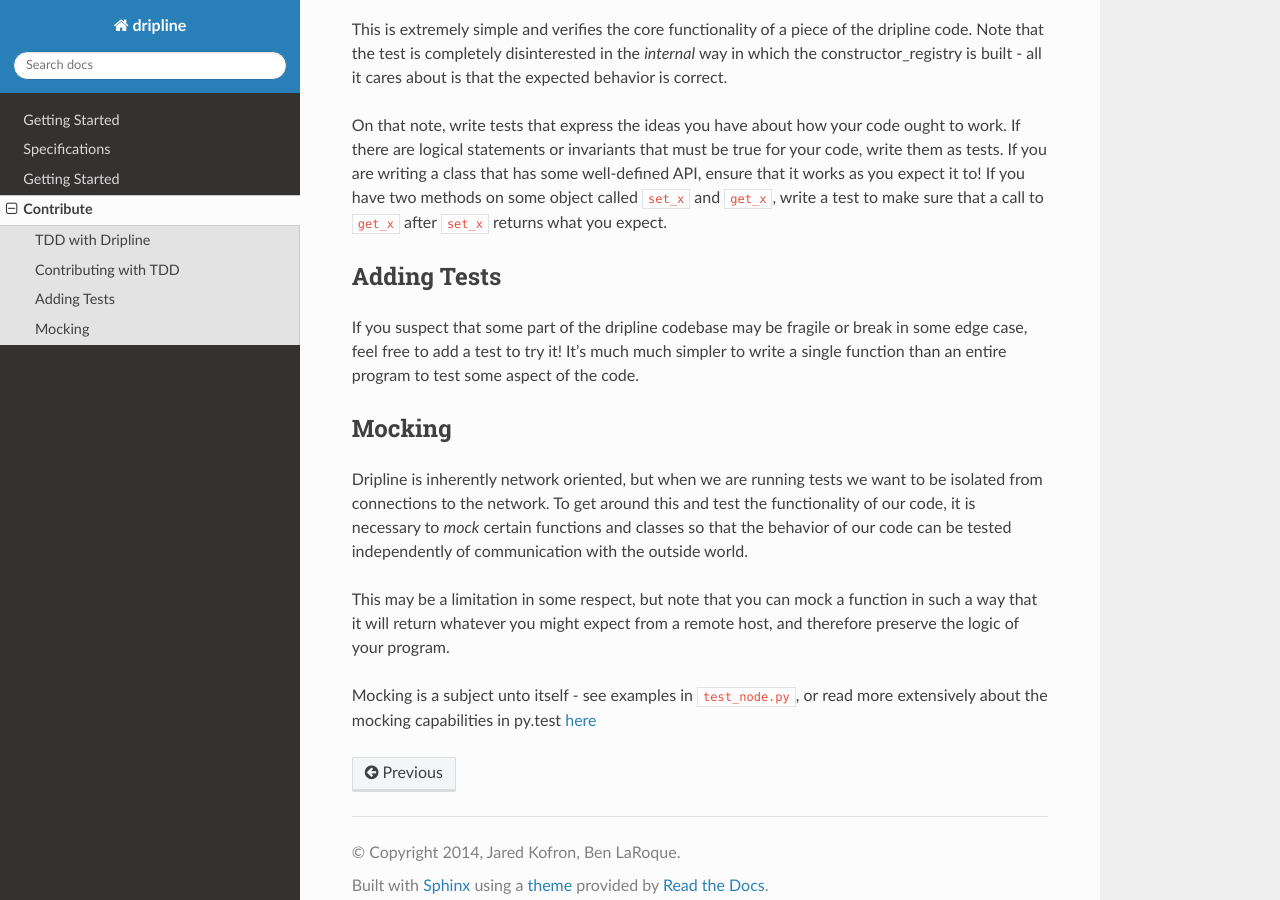
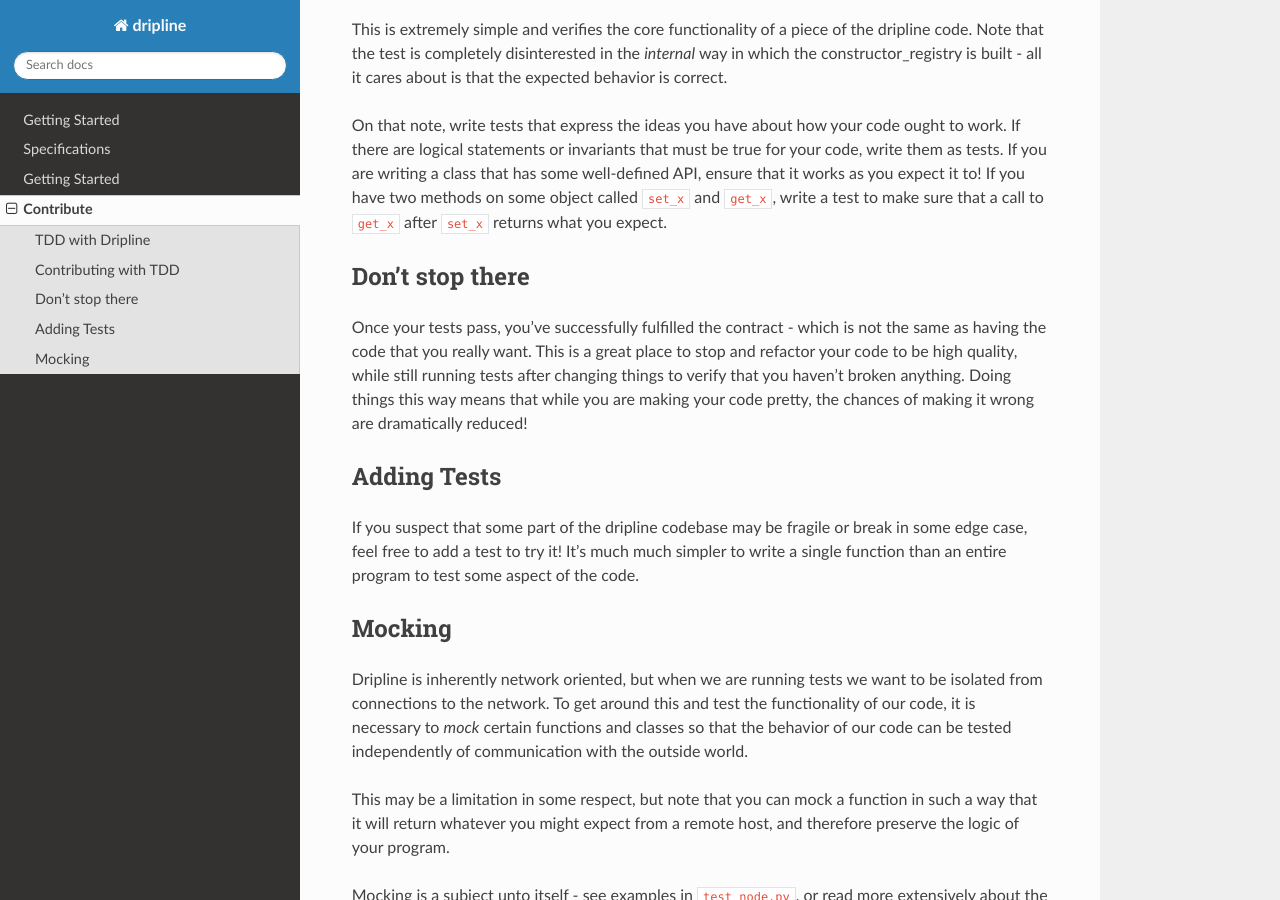
Before and after one commit to kofron/dripline, a Sphinx documentation site: the page built from python/doc/contribute.rst, in a window 1280 px wide and 900 px high, scrolled down 1598 px. Built offline with Sphinx 7.4.7 and the Read the Docs theme 2.0.0, drawn with Linux system fonts in a browser that asks for light colours.

Commit message:
Update contribute.rst

```diff
--- a/python/doc/contribute.rst
+++ b/python/doc/contribute.rst
@@ -75,6 +75,13 @@ or invariants that must be true for your code, write them as tests.  If you are
 API, ensure that it works as you expect it to!  If you have two methods on some object called ``set_x`` and ``get_x``,
 write a test to make sure that a call to ``get_x`` after ``set_x`` returns what you expect.
 
+Don't stop there
+================
+Once your tests pass, you've successfully fulfilled the contract - which is not the same as having the code that
+you really want.  This is a great place to stop and refactor your code to be high quality, while still running tests
+after changing things to verify that you haven't broken anything.  Doing things this way means that while you are
+making your code pretty, the chances of making it wrong are dramatically reduced!
+
 Adding Tests
 ============
 If you suspect that some part of the dripline codebase may be fragile or break in some edge case, feel free to add a test
```
